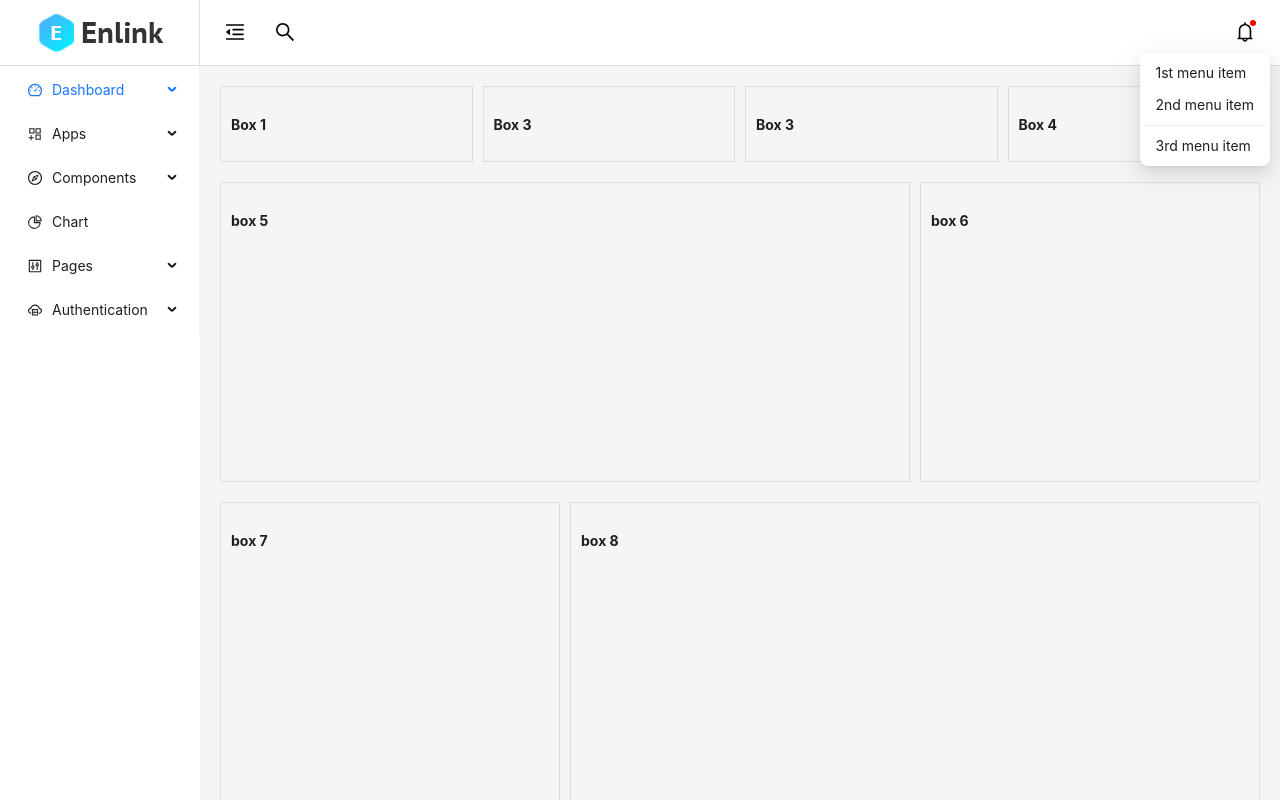
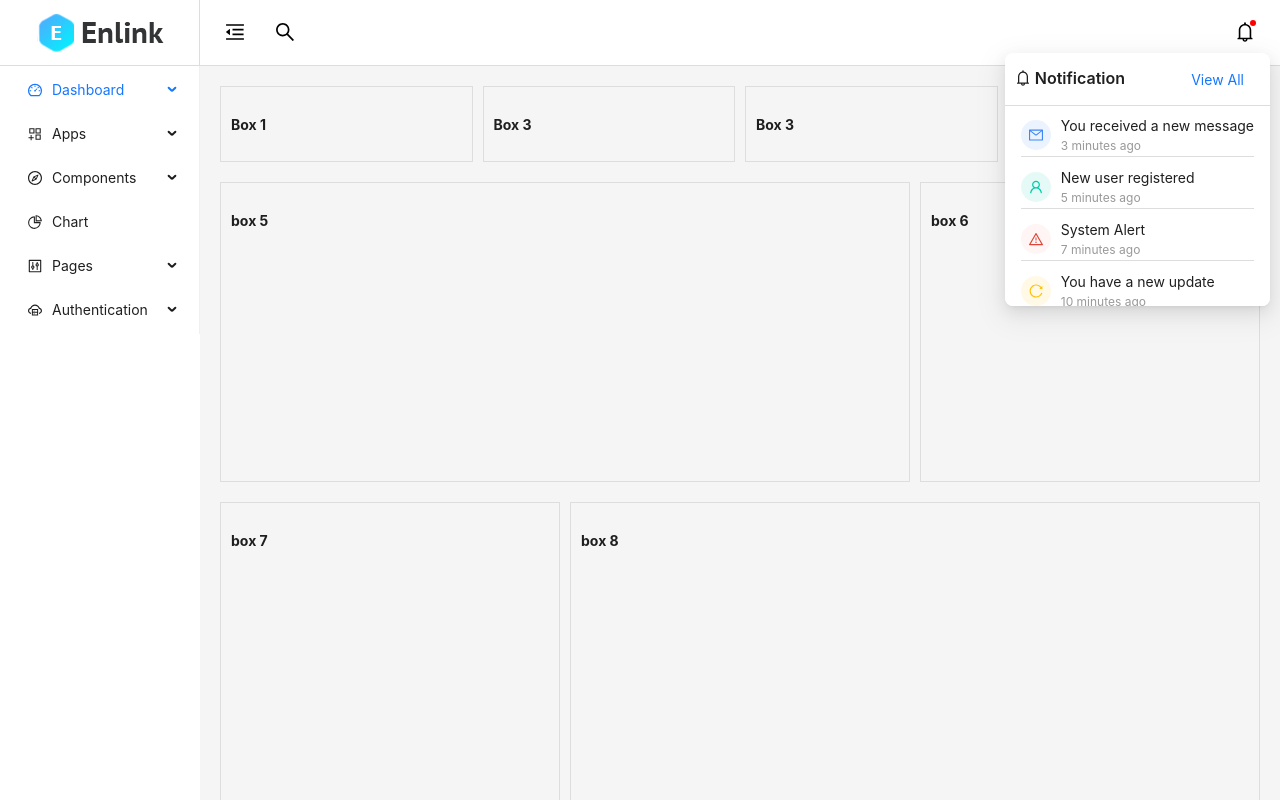
Before and after one commit to Vinhdev04/Ant-Design, a React (Create React App) app in the folder Example/learn-antd/: page / in a window 1280 px wide. Both pictures are taken after a click on the element 1245 px from the left and 32 px from the top of the page. Shown: the top 800 px of the page. Built offline with nearby package versions, Linux system fonts and the light colour scheme.

Commit message:
Custom dropdown với hàm dropdownRender

```diff
--- a/Example/learn-antd/src/Layout/DefaultLayout/DefaultLayout.css
+++ b/Example/learn-antd/src/Layout/DefaultLayout/DefaultLayout.css
@@ -72,3 +72,94 @@
 .layout-content {
   padding: 20px;
 }
+
+.notify__dropdown {
+  background: #fff;
+  border-radius: 8px;
+  min-width: 260px;
+  overflow: hidden;
+  box-shadow: 0 3px 6px -4px #0000001f, 0 6px 16px #00000014,
+    0 9px 28px 8px #0000000d;
+}
+
+.notify__header {
+  display: flex;
+  justify-content: space-between;
+  align-items: center;
+  padding: 10px;
+  border-bottom: 1px solid #ddd;
+}
+
+.notify__header-title {
+  margin-bottom: 0;
+  font-size: 16px;
+  font-weight: 600;
+}
+
+.notify__body {
+  /* max-height: 300px; */
+  max-height: 200px;
+  overflow-y: scroll;
+}
+
+.notify__body .ant-dropdown-menu {
+  box-shadow: none;
+}
+
+.notify__item {
+  display: flex;
+
+  align-items: center;
+  gap: 10px;
+  border-bottom: 1px solid #ddd;
+}
+
+.notify__icon {
+  width: 30px;
+  height: 30px;
+  background-color: rgba(63, 135, 245, 0.1);
+  display: flex;
+  justify-content: center;
+  align-items: center;
+  border-radius: 50%;
+  color: #3f87f5;
+}
+
+.notify__icon--user {
+  color: #00c9a7;
+  background: rgba(0, 201, 167, 0.1);
+}
+
+.notify__icon--warning {
+  color: #de4436;
+  background: rgba(222, 68, 54, 0.05);
+}
+
+.notify__icon--reload {
+  color: #ffc107;
+  background: rgba(255, 193, 7, 0.1);
+}
+
+.notify__time {
+  font-size: 12px;
+  color: #999;
+}
+
+.btn-bell {
+  position: relative;
+  font-size: 20px;
+}
+
+.btn-bell::after {
+  content: "";
+  z-index: auto;
+  width: 6px;
+  min-width: 6px;
+  height: 6px;
+  background: #ff4d4f;
+  border-radius: 100%;
+  box-shadow: 0 0 0 1px #fff;
+  position: absolute;
+  top: 0px;
+  right: 6px;
+}
--- a/Example/learn-antd/src/components/Notify/index.jsx
+++ b/Example/learn-antd/src/components/Notify/index.jsx
@@ -1,45 +1,92 @@
-import { BellOutlined } from "@ant-design/icons";
-import { Dropdown } from "antd";
+import {
+    BellOutlined,
+    MailOutlined,
+    ReloadOutlined,
+    UserOutlined,
+    WarningOutlined,
+} from "@ant-design/icons";
+import { Button, Dropdown } from "antd";
 import React from "react";
 import "../.././Layout/DefaultLayout/DefaultLayout.css";
-
 function Notify(props) {
   const items = [
     {
       label: (
-            <a
-            href="https://www.antgroup.com"
-            target="_blank"
-            rel="noopener noreferrer"
-            >
-            1st menu item
-            </a>
-        ),
-        key: "0",
-        },
-        {
-        label: (
-            <a
-            href="https://www.aliyun.com"
-            target="_blank"
-            rel="noopener noreferrer"
-            >
-            2nd menu item
-            </a>
+        <div className="notify__item">
+          <div className="notify__icon">
+            <MailOutlined />
+          </div>
+          <div className="notify__content">
+            <div className="notify__title">You received a new message</div>
+            <div className="notify__time">3 minutes ago</div>
+          </div>
+        </div>
       ),
       key: "1",
     },
     {
-        type: "divider",
+      label: (
+        <div className="notify__item">
+          <div className="notify__icon notify__icon--user">
+            <UserOutlined />
+          </div>
+          <div className="notify__content">
+            <div className="notify__title">New user registered</div>
+            <div className="notify__time">5 minutes ago</div>
+          </div>
+        </div>
+      ),
+      key: "2",
     },
     {
-        label: "3rd menu item",
+      label: (
+        <div className="notify__item">
+          <div className="notify__icon notify__icon--warning">
+            <WarningOutlined />
+          </div>
+          <div className="notify__content">
+            <div className="notify__title">System Alert</div>
+            <div className="notify__time">7 minutes ago</div>
+          </div>
+        </div>
+      ),
+      key: "3",
+    },
+    {
+      label: (
+        <div className="notify__item">
+          <div className="notify__icon notify__icon--reload">
+            <ReloadOutlined />
+          </div>
+          <div className="notify__content">
+            <div className="notify__title">You have a new update</div>
+            <div className="notify__time">10 minutes ago</div>
+          </div>
+        </div>
+      ),
       key: "3",
     },
   ];
 
   return (
-        <Dropdown menu={{ items }} trigger={["click"]}>
+    <Dropdown
+        menu={{ items }}
+          trigger={["click"]}
+        //   custom dropdown with function dropdownRender
+        dropdownRender={(menu) => (
+            <>
+            <div className="notify__dropdown">
+                <div className="notify__header">
+                <div className="notify__header-title">
+                    <BellOutlined /> Notification
+                </div>
+                <Button type="link">View All</Button>
+                </div>
+                <div className="notify__body">{menu}</div>
+            </div>
+            </>
+        )}
+        >
         <div className="header-bell">
             <BellOutlined />
         </div>
```
Lines whose indentation alone changed are shown as unchanged.
